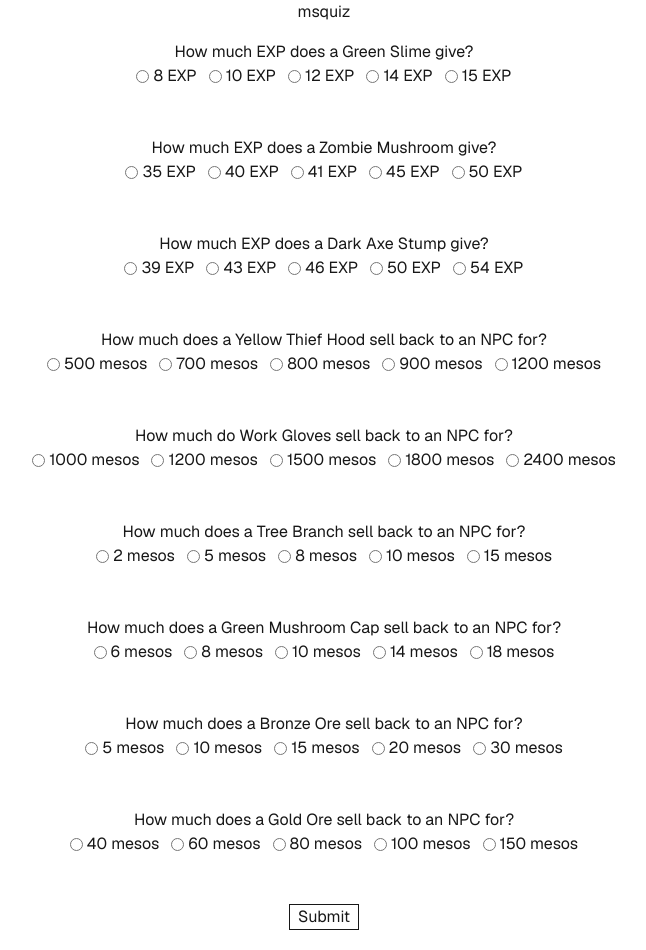
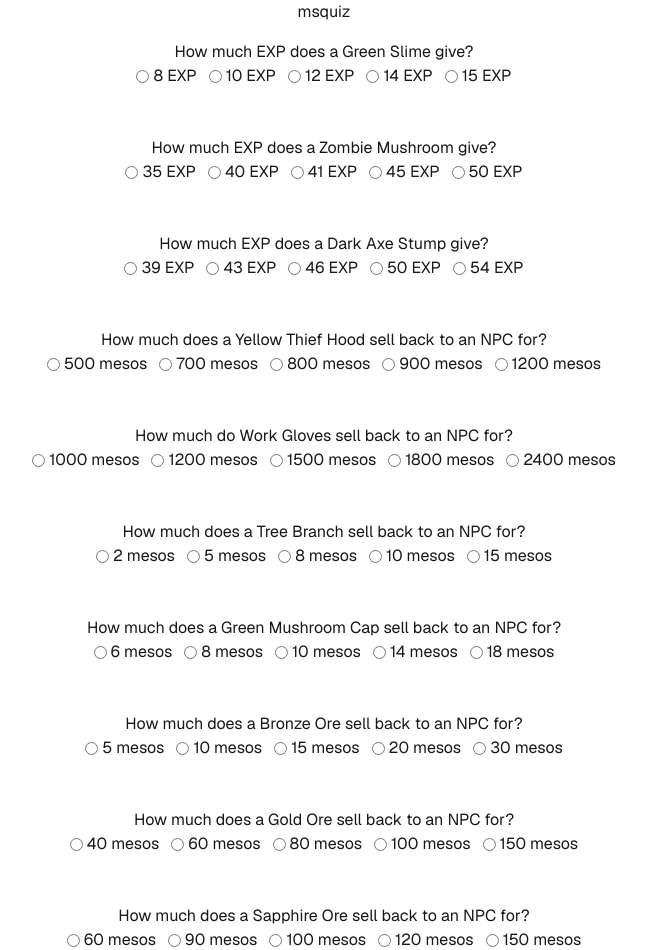
Before and after one commit to jarrensj/msquiz, a Next.js app: page / in a window 1280 px wide. Shown: the top 950 px of the page, without its empty margins (316-962 px from the left). Built offline with nearby package versions, Linux system fonts and the light colour scheme.

Commit message:
feat: ask how much a Sapphire Ore sells back for
Adds a question to the home page quiz, "How much does a Sapphire Ore
sell back to an NPC for?", with the answer 120 mesos. The choices are
60, 90, 100, 120, and 150 mesos.

```diff
--- a/app/page.tsx
+++ b/app/page.tsx
@@ -55,6 +55,12 @@ const questions = [
     unit: "mesos",
     options: [40, 60, 80, 100, 150],
   },
+  {
+    question: "How much does a Sapphire Ore sell back to an NPC for?",
+    answer: 120,
+    unit: "mesos",
+    options: [60, 90, 100, 120, 150],
+  },
 ];
 
 export default function Home() {
```
